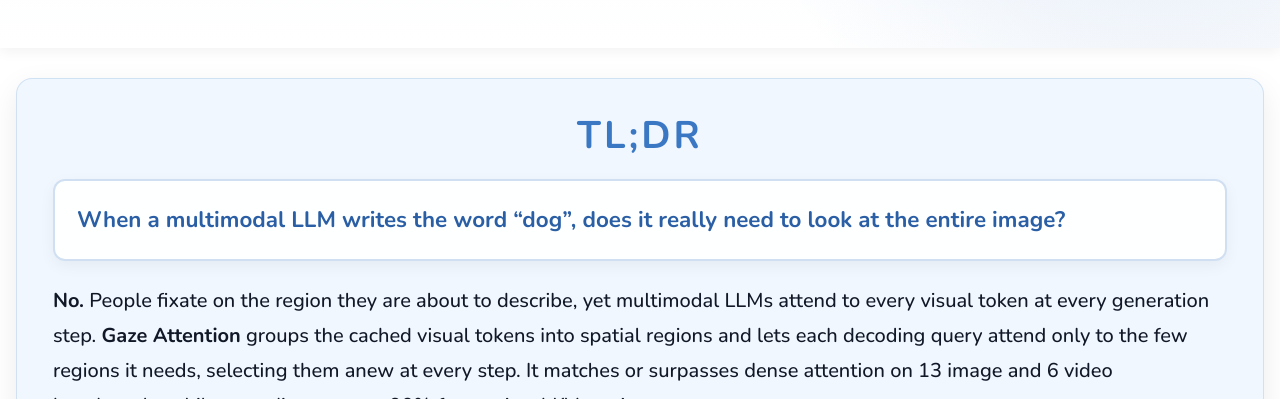
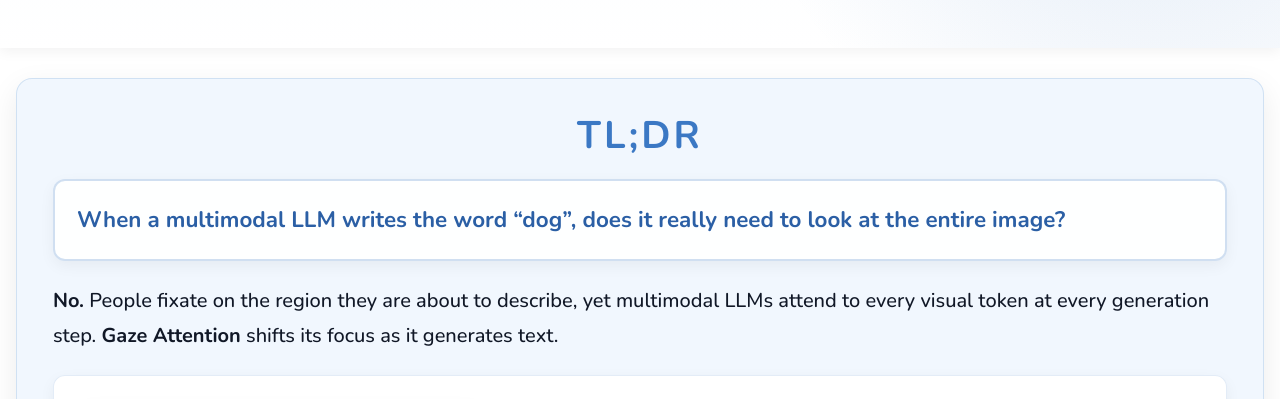
Before and after one commit to june-page/gaze-attention, a website: page index.html in a window 1280 px wide. Shown: the part 545-944 px from the top of the page. Drawn offline with nearby package versions, Linux system fonts and the light colour scheme.

Commit message:
Simplify Gaze Attention introduction

```diff
--- a/index.html
+++ b/index.html
@@ -199,12 +199,8 @@
             <p class="lead">
               <strong>No.</strong> People fixate on the region they are about to
               describe, yet multimodal LLMs attend to every visual token at
-              every generation step. <strong>Gaze Attention</strong> groups the
-              cached visual tokens into spatial regions and lets each decoding
-              query attend only to the few regions it needs, selecting them anew
-              at every step. It matches or surpasses dense attention on 13 image
-              and 6 video benchmarks while attending to up to 90% fewer visual
-              KV entries.
+              every generation step. <strong>Gaze Attention</strong> shifts its
+              focus as it generates text.
             </p>
             <div class="tldr-panel">
               <div
```
